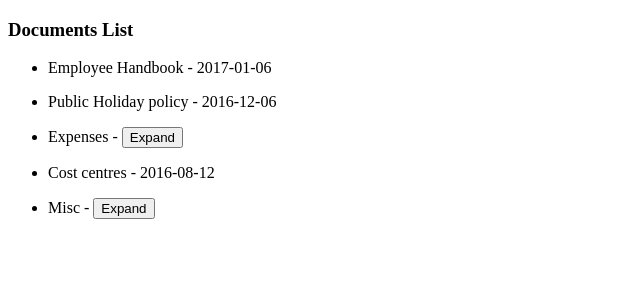
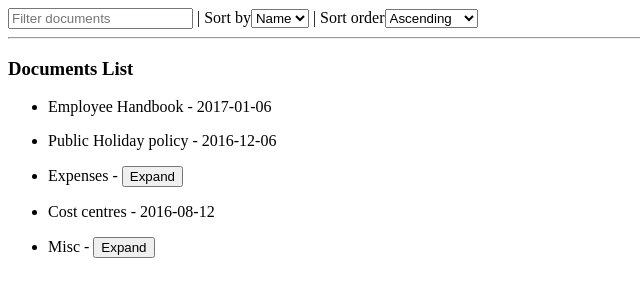
Before and after one commit to chanakaHetti/peninsula-challenge-document-manager, an Angular app: page /files in a window 1280 px wide. Shown: the top 300 px of the page, without its empty margins (0-640 px from the left). Built offline with nearby package versions, Linux system fonts and the light colour scheme.

Commit message:
Adding the filete bar handler fuinction adding the event bind from the child to parent @

```diff
--- a/src/app/file-manager/components/file-filter-bar/file-filter-bar.component.html
+++ b/src/app/file-manager/components/file-filter-bar/file-filter-bar.component.html
@@ -1 +1,23 @@
-<p>file-filter-bar works!</p>
+<div>
+  <input
+    type="text"
+    placeholder="Filter documents"
+    (keyup)="onFilterChange($event)"
+  />
+
+  |
+
+  <label for="sortby">Sort by</label>
+  <select name="sortby" id="sortby" (change)="onSortChange($event)">
+    <option value="name">Name</option>
+    <option value="date">Date</option>
+  </select>
+
+  |
+
+  <label for="sortorder">Sort order</label>
+  <select name="sortorder" id="sortorder" (change)="onSortOrderChange($event)">
+    <option value="asc">Ascending</option>
+    <option value="desc">Descending</option>
+  </select>
+</div>
--- a/src/app/file-manager/components/file-filter-bar/file-filter-bar.component.ts
+++ b/src/app/file-manager/components/file-filter-bar/file-filter-bar.component.ts
@@ -1,10 +1,31 @@
-import { Component } from '@angular/core';
+import { Component, EventEmitter, Output } from '@angular/core';
 
 @Component({
   selector: 'app-file-filter-bar',
   templateUrl: './file-filter-bar.component.html',
-  styleUrls: ['./file-filter-bar.component.scss']
+  styleUrls: ['./file-filter-bar.component.scss'],
 })
 export class FileFilterBarComponent {
+  @Output() filterChange = new EventEmitter<string>();
+  @Output() sortDirectionChange = new EventEmitter<'name' | 'date'>();
+  @Output() sortOrderChange = new EventEmitter<'asc' | 'desc'>();
 
+  onFilterChange(event: Event): void {
+    const value = (event.target as HTMLInputElement).value;
+    this.filterChange.emit(value);
+  }
+
+  onSortChange(event: Event): void {
+    const sortValue = (event.target as HTMLInputElement).value as
+      | 'name'
+      | 'date';
+    this.filterChange.emit(sortValue);
+  }
+
+  onSortOrderChange(event: Event): void {
+    const sortValue = (event.target as HTMLInputElement).value as
+      | 'asc'
+      | 'desc';
+    this.sortOrderChange.emit(sortValue);
+  }
 }
--- a/src/app/file-manager/components/file-list/file-list.component.html
+++ b/src/app/file-manager/components/file-list/file-list.component.html
@@ -1,4 +1,14 @@
 <div>
+  <section>
+    <app-file-filter-bar
+      (filterChange)="onFilterChange($event)"
+      (sortDirectionChange)="onSortDirectionChange($event)"
+      (sortOrderChange)="onSortOrderChange($event)"
+    ></app-file-filter-bar>
+  </section>
+
+  <hr />
+
   <section>
     <h3>Documents List</h3>
     <ul *ngFor="let file of fileItems">
@@ -13,9 +23,8 @@
         <ul *ngFor="let subFile of file.files">
           <li>
             <span
-              >{{ subFile.name }} -{{
-                subFile.added | date : "mediumDate"
-              }}</span
+              >{{ subFile.name }} -
+              {{ subFile.added | date : "mediumDate" }}</span
             >
           </li>
         </ul>
--- a/src/app/file-manager/components/file-list/file-list.component.ts
+++ b/src/app/file-manager/components/file-list/file-list.component.ts
@@ -28,4 +28,16 @@ export class FileListComponent implements OnInit {
   onOpenFolder(folder: FileItem): void {
     folder.isOpen = !folder.isOpen;
   }
+
+  onFilterChange(value: string): void {
+    console.log(value);
+  }
+
+  onSortDirectionChange(value: 'name' | 'date'): void {
+    console.log(value);
+  }
+
+  onSortOrderChange(value: 'asc' | 'desc'): void {
+    console.log(value);
+  }
 }
```
